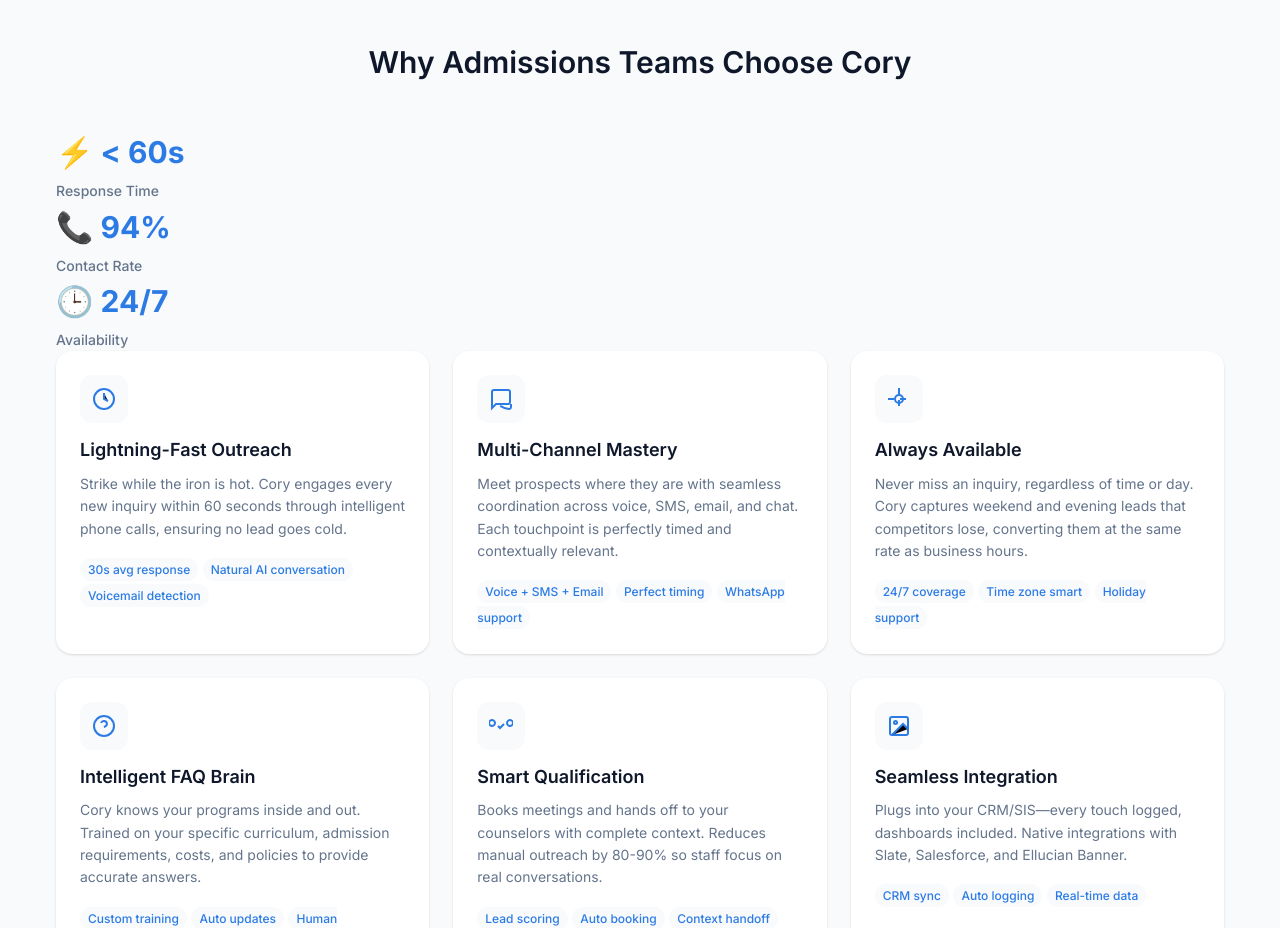
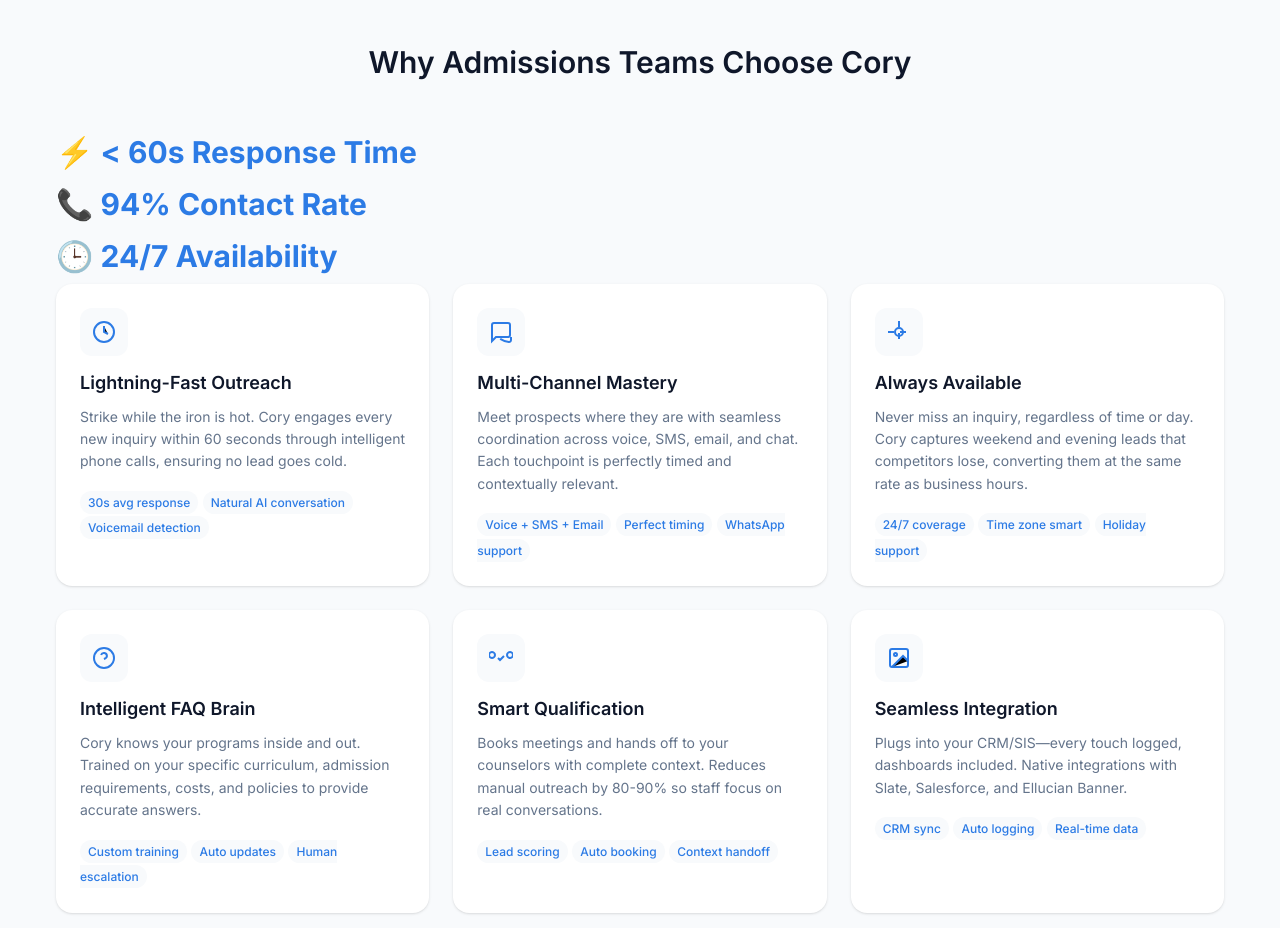
Before and after one commit to amuwwakkil25/CoryWebsiteGPT, a website built with Vite: page index.html in a window 1280 px wide. Shown: the part 1880-2808 px from the top of the page. Built offline with nearby package versions, Linux system fonts and the light colour scheme; no server answers; a script that the page names is missing.

Commit message:
Make stats display horizontally

```diff
--- a/index.html
+++ b/index.html
@@ -283,16 +283,13 @@
                 <div class="benefits-hero">
                     <div class="benefits-stats">
                         <div class="stat-highlight">
-                            <div class="stat-number">⚡ &lt; 60s</div>
-                            <div class="stat-label">Response Time</div>
+                            <div class="stat-number">⚡ &lt; 60s Response Time</div>
                         </div>
                         <div class="stat-highlight">
-                            <div class="stat-number">📞 94%</div>
-                            <div class="stat-label">Contact Rate</div>
+                            <div class="stat-number">📞 94% Contact Rate</div>
                         </div>
                         <div class="stat-highlight">
-                            <div class="stat-number">🕒 24/7</div>
-                            <div class="stat-label">Availability</div>
+                            <div class="stat-number">🕒 24/7 Availability</div>
                         </div>
                     </div>
                 </div>
```
